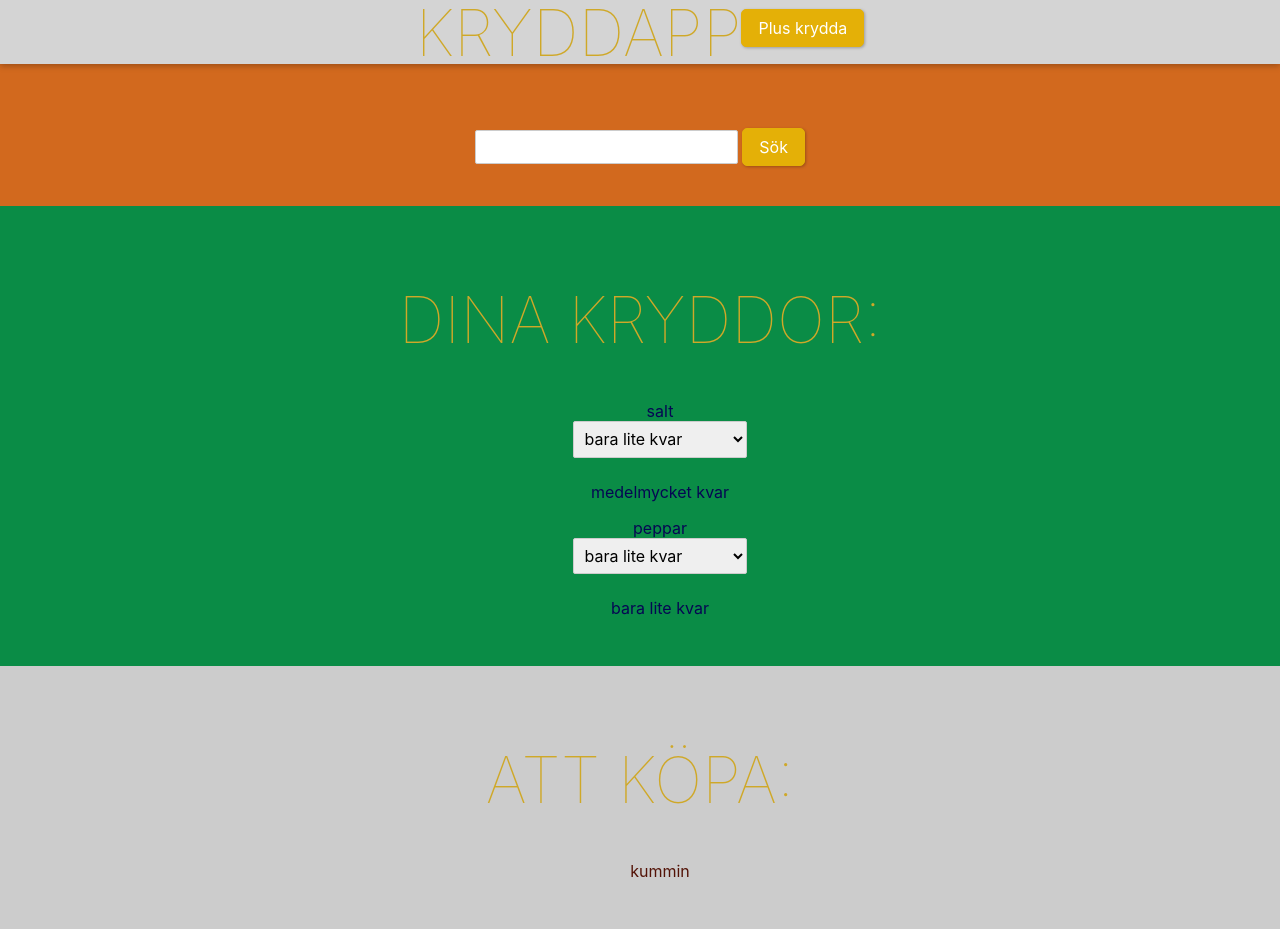
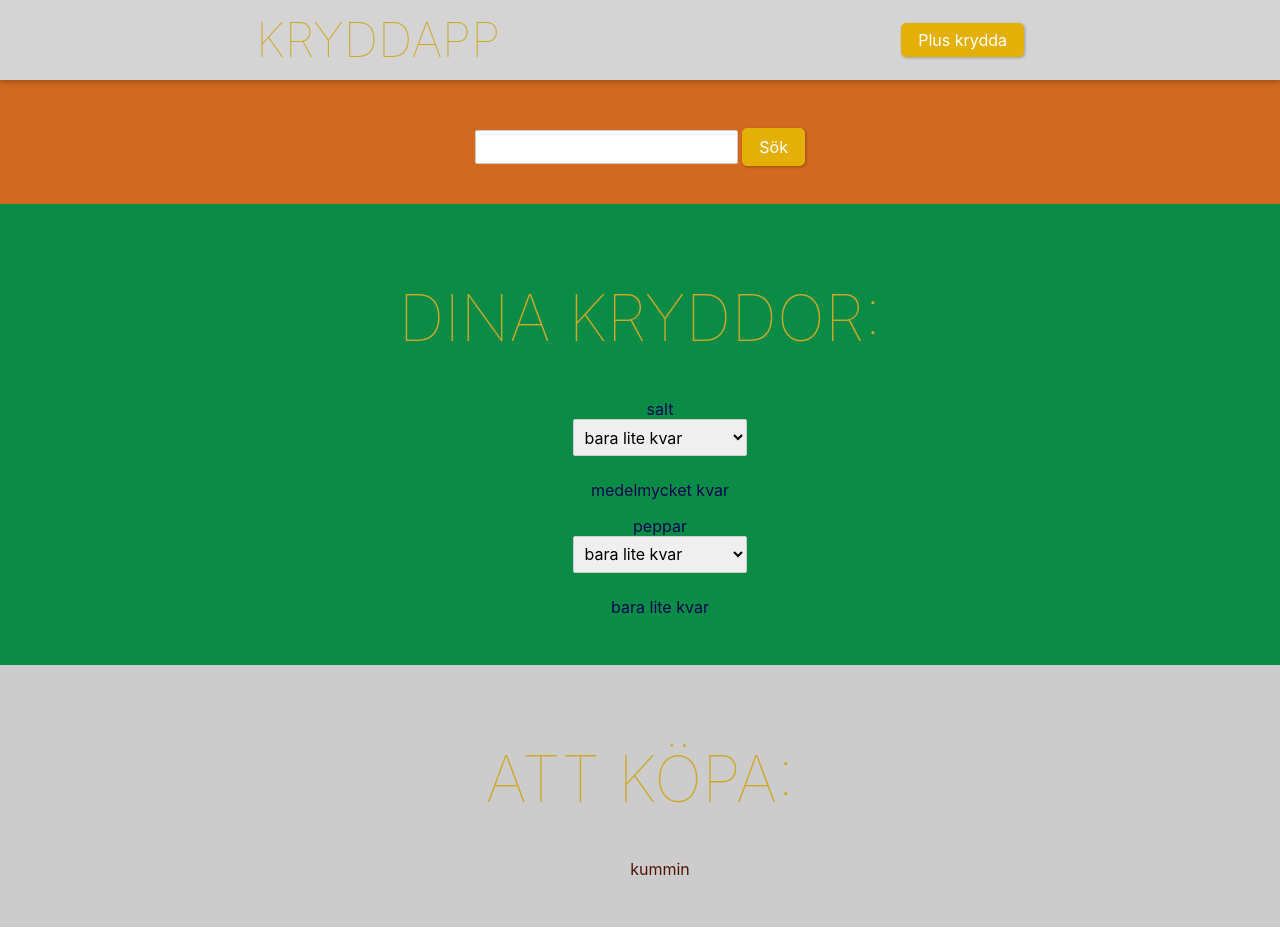
Before and after one commit to Novvea/kryddapp, a Svelte app: page / in a window 1280 px wide. Built offline with nearby package versions, Linux system fonts and the light colour scheme.

Commit message:
Update header styling

```diff
--- a/src/UI/Button.svelte
+++ b/src/UI/Button.svelte
@@ -18,6 +18,7 @@
     box-shadow: 1px 1px 3px rgba(0, 0, 0, 0.26);
     cursor: pointer;
     text-decoration: none;
+    margin: 0;
   }
 
   button:focus {
--- a/src/UI/Header.svelte
+++ b/src/UI/Header.svelte
@@ -12,8 +12,10 @@ function cancelEdit(event) {
 </script>
 
 <header>
-  <h1>Kryddapp</h1>
-  <Button on:click={() => (editMode = 'add')}>Plus krydda</Button>
+  <div class="headerContent">
+    <h1>Kryddapp</h1>
+    <Button on:click={() => (editMode = 'add')}>Plus krydda</Button>
+  </div>
 </header>
 
 {#if editMode === 'add'}
@@ -26,18 +28,28 @@ function cancelEdit(event) {
     width: 100%;
     top: 0;
     left: 0;
-    height: 4rem;
+    height: 5rem;
     background: #d4d4d4;
+    box-shadow: 0 2px 6px rgb(0,0,0,0.26);
     display: flex;
-    justify-content: center;
+    flex-direction: column;
+  }
+
+  .headerContent {
+    display: flex;
+    flex: 1;
+    justify-content: space-between;
     align-items: center;
-    box-shadow: 0 2px 6px rgb(0,0,0,0.26);
+    width: 100%;
+    max-width: 768px;
+    margin: 0 auto;
+    line-height: 1;
   }
 
   h1 {
     color: #cfa828;
 		text-transform: uppercase;
-		font-size: 4em;
+		font-size: 3em;
 		font-weight: 100;
     margin: 0;
   }
```
